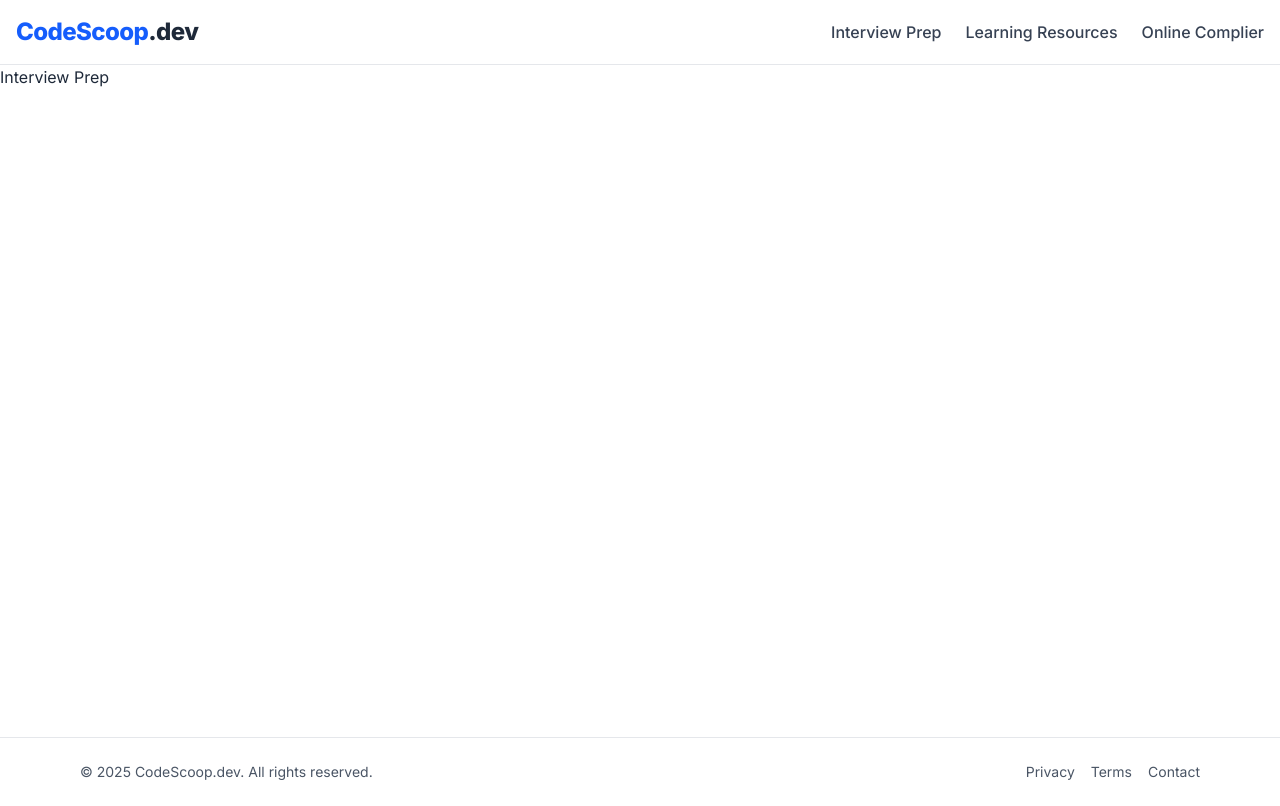
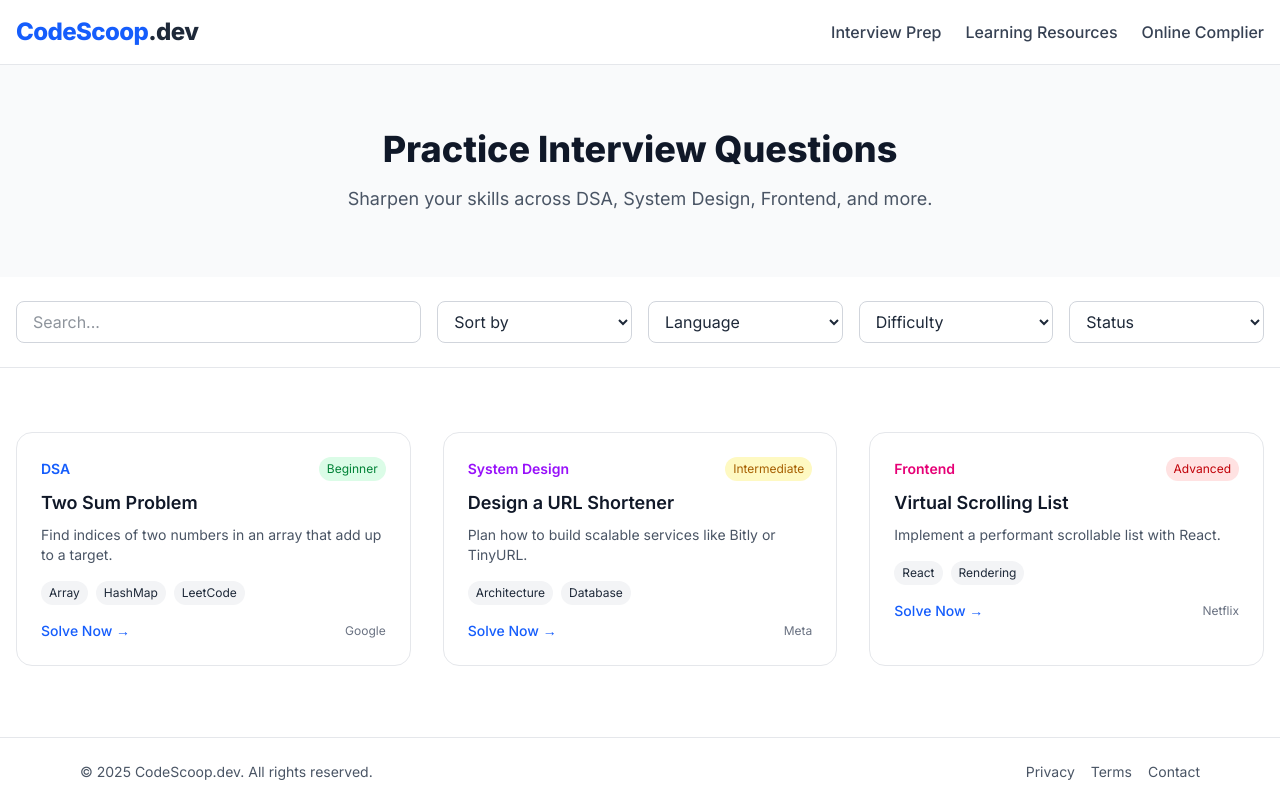
Before and after one commit to codescoop/codescoop-v2, a Next.js app: page /interview-prep in a window 1280 px wide. Built offline with nearby package versions, Linux system fonts and the light colour scheme.

Commit message:
feat: add componenets on interview prep page

```diff
--- a/src/app/interview-prep/page.tsx
+++ b/src/app/interview-prep/page.tsx
@@ -1,10 +1,15 @@
 import React from 'react'
+import Hero from "../../components/interview-prep/Hero"
+import FilterBar from "../../components/interview-prep/FilterBar"
+import ContentCards from "../../components/interview-prep/ContentCards"
 
 const InterviewPrep = () => {
   return (
-    <div>
-      Interview Prep
-    </div>
+    <>
+      <Hero/>
+      <FilterBar/>
+      <ContentCards/>
+    </>
   )
 }
 
--- /dev/null
+++ b/src/components/interview-prep/ContentCards.tsx
@@ -0,0 +1,67 @@
+import React from 'react'
+
+const ContentCards = () => {
+    return (
+        <main className="max-w-7xl mx-auto px-4 py-16">
+            <div className="grid sm:grid-cols-2 lg:grid-cols-3 gap-8">
+
+                {/* <!-- Card --> */}
+                <div className="border border-gray-200 rounded-2xl p-6 hover:shadow-lg transition-all duration-200">
+                    <div className="flex justify-between items-center mb-2">
+                        <span className="text-sm text-blue-600 font-semibold">DSA</span>
+                        <span className="text-xs bg-green-100 text-green-700 px-2 py-1 rounded-full">Beginner</span>
+                    </div>
+                    <h3 className="text-lg font-semibold text-gray-900 mb-2">Two Sum Problem</h3>
+                    <p className="text-sm text-gray-600 mb-4">Find indices of two numbers in an array that add up to a target.</p>
+                    <div className="flex flex-wrap gap-2 text-xs mb-4">
+                        <span className="bg-gray-100 px-2 py-1 rounded-full">Array</span>
+                        <span className="bg-gray-100 px-2 py-1 rounded-full">HashMap</span>
+                        <span className="bg-gray-100 px-2 py-1 rounded-full">LeetCode</span>
+                    </div>
+                    <div className="flex justify-between items-center">
+                        <a href="/online-complier.html" className="text-sm font-medium text-blue-600 hover:underline">Solve Now →</a>
+                        <span className="text-xs text-gray-500">Google</span>
+                    </div>
+                </div>
+
+                {/* <!-- Repeat card template with different data --> */}
+                <div className="border border-gray-200 rounded-2xl p-6 hover:shadow-lg transition-all duration-200">
+                    <div className="flex justify-between items-center mb-2">
+                        <span className="text-sm text-purple-600 font-semibold">System Design</span>
+                        <span className="text-xs bg-yellow-100 text-yellow-700 px-2 py-1 rounded-full">Intermediate</span>
+                    </div>
+                    <h3 className="text-lg font-semibold text-gray-900 mb-2">Design a URL Shortener</h3>
+                    <p className="text-sm text-gray-600 mb-4">Plan how to build scalable services like Bitly or TinyURL.</p>
+                    <div className="flex flex-wrap gap-2 text-xs mb-4">
+                        <span className="bg-gray-100 px-2 py-1 rounded-full">Architecture</span>
+                        <span className="bg-gray-100 px-2 py-1 rounded-full">Database</span>
+                    </div>
+                    <div className="flex justify-between items-center">
+                        <a href="online-complier.html" className="text-sm font-medium text-blue-600 hover:underline">Solve Now →</a>
+                        <span className="text-xs text-gray-500">Meta</span>
+                    </div>
+                </div>
+
+                <div className="border border-gray-200 rounded-2xl p-6 hover:shadow-lg transition-all duration-200">
+                    <div className="flex justify-between items-center mb-2">
+                        <span className="text-sm text-pink-600 font-semibold">Frontend</span>
+                        <span className="text-xs bg-red-100 text-red-700 px-2 py-1 rounded-full">Advanced</span>
+                    </div>
+                    <h3 className="text-lg font-semibold text-gray-900 mb-2">Virtual Scrolling List</h3>
+                    <p className="text-sm text-gray-600 mb-4">Implement a performant scrollable list with React.</p>
+                    <div className="flex flex-wrap gap-2 text-xs mb-4">
+                        <span className="bg-gray-100 px-2 py-1 rounded-full">React</span>
+                        <span className="bg-gray-100 px-2 py-1 rounded-full">Rendering</span>
+                    </div>
+                    <div className="flex justify-between items-center">
+                        <a href="#" className="text-sm font-medium text-blue-600 hover:underline">Solve Now →</a>
+                        <span className="text-xs text-gray-500">Netflix</span>
+                    </div>
+                </div>
+
+            </div>
+        </main>
+    )
+}
+
+export default ContentCards
--- /dev/null
+++ b/src/components/interview-prep/FilterBar.tsx
@@ -0,0 +1,36 @@
+import React from 'react'
+
+const FilterBar = () => {
+  return (
+    <section className="bg-white border-b border-gray-200">
+      <div className="max-w-7xl mx-auto px-4 py-6 grid grid-cols-1 md:grid-cols-6 gap-4">
+        <input type="text" placeholder="Search..." className="col-span-2 border border-gray-300 px-4 py-2 rounded-md w-full" />
+        <select className="border border-gray-300 px-3 py-2 rounded-md w-full">
+          <option>Sort by</option>
+          <option>Default</option>
+          <option>Most Solved</option>
+          <option>Recently Added</option>
+        </select>
+        <select className="border border-gray-300 px-3 py-2 rounded-md w-full">
+          <option>Language</option>
+          <option>JavaScript</option>
+          <option>Python</option>
+          <option>Java</option>
+        </select>
+        <select className="border border-gray-300 px-3 py-2 rounded-md w-full">
+          <option>Difficulty</option>
+          <option>Beginner</option>
+          <option>Intermediate</option>
+          <option>Advanced</option>
+        </select>
+        <select className="border border-gray-300 px-3 py-2 rounded-md w-full">
+          <option>Status</option>
+          <option>Solved</option>
+          <option>Unsolved</option>
+        </select>
+      </div>
+    </section>
+  )
+}
+
+export default FilterBar
--- /dev/null
+++ b/src/components/interview-prep/Hero.tsx
@@ -0,0 +1,14 @@
+import React from 'react'
+
+const Hero = () => {
+  return (
+    <section className="bg-gray-50 py-16 text-center">
+      <div className="max-w-3xl mx-auto px-6">
+        <h2 className="text-4xl font-extrabold text-gray-900 mb-4">Practice Interview Questions</h2>
+        <p className="text-lg text-gray-600">Sharpen your skills across DSA, System Design, Frontend, and more.</p>
+      </div>
+    </section>
+  )
+}
+
+export default Hero
```
